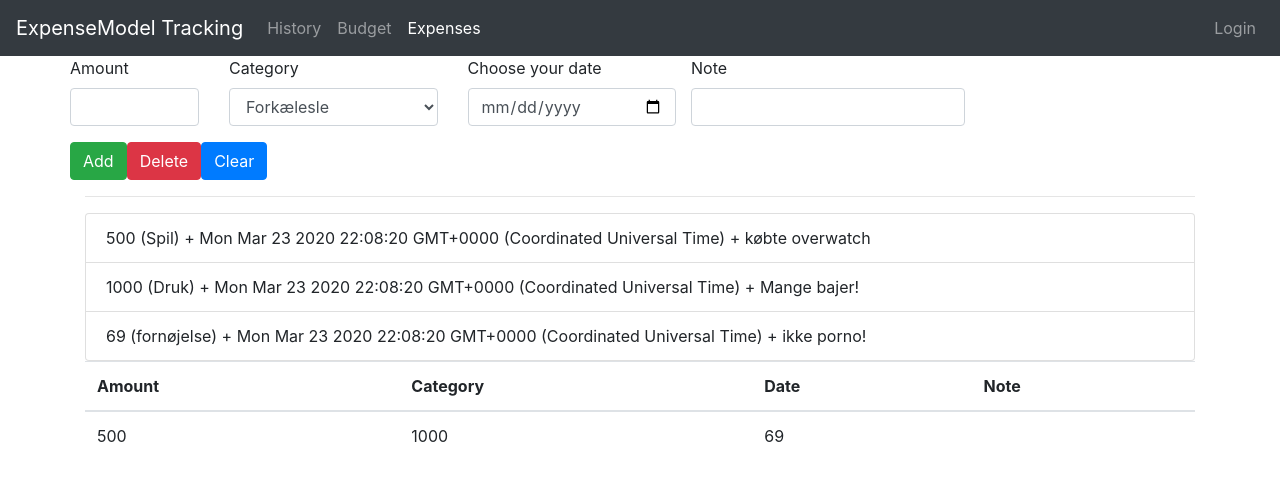
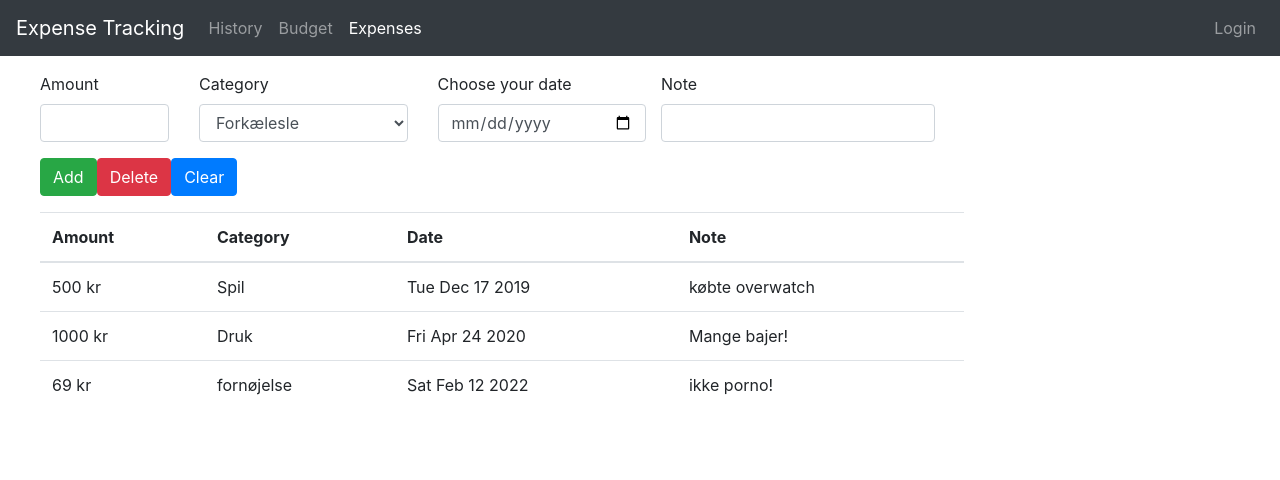
Before and after one commit to magnusbrok/Expense-Tracker-FrontEnd, an Angular app: page /expenses in a window 1280 px wide. Shown: the top 480 px of the page. Built offline with nearby package versions, Linux system fonts and the light colour scheme.

Commit message:
fixes marginfs and table on expenses

```diff
--- a/src/app/app.component.html
+++ b/src/app/app.component.html
@@ -1,8 +1,6 @@
 <app-header></app-header>
 <div class="class container">
-  <div class="class row">
-    <div class="class col md 12">
+  <div class="class row mt-3">
       <router-outlet></router-outlet>
-    </div>
   </div>
 </div>
--- a/src/app/expenses/expense.model.ts
+++ b/src/app/expenses/expense.model.ts
@@ -1,4 +1,6 @@
 export class Expense {
   constructor(public amount: number, public catagory: string, public date: Date, public note: string) {
   }
+
+
 }
--- a/src/app/expenses/expenses.component.html
+++ b/src/app/expenses/expenses.component.html
@@ -1,20 +1,10 @@
 <div class="row">
-  <div class="col-xs-10">
+  <div class="class col-xs-10">
+    <div class="row">
       <app-expense-edit></app-expense-edit>
     </div>
-</div>
-<hr>
 
-<ul class="list-group">
-  <a
-    class="list-group-item"
-    style="cursor: pointer"
-    *ngFor="let expense of expenses">
-    {{expense.amount}} ({{expense.catagory}}) + {{expense.date}} + {{expense.note}}
-  </a>
-</ul>
-
-
+    <div class="row mt-3">
       <table class="table table-hover">
         <thead>
         <tr>
@@ -25,8 +15,23 @@
         </tr>
         </thead>
         <tbody>
-  <td *ngFor="let expense of expenses">
-    {{expense.amount}}
+        <tr *ngFor="let expense of expenses">
+          <td>
+            {{expense.amount}} kr
           </td>
+          <td>
+            {{expense.catagory}}
+          </td>
+          <td>
+            {{expense.date.toDateString()}}
+          </td>
+          <td>
+            {{expense.note}}
+          </td>
+
+        </tr>
         </tbody>
       </table>
+    </div>
+  </div>
+</div>
--- a/src/app/expenses/expenses.component.ts
+++ b/src/app/expenses/expenses.component.ts
@@ -8,9 +8,9 @@ import {Expense} from './expense.model';
 })
 export class ExpensesComponent implements OnInit {
   expenses: Expense[] = [
-    new Expense(500, 'Spil', new Date(), 'købte overwatch'),
-    new Expense(1000, 'Druk', new Date(), 'Mange bajer!'),
-    new Expense(69, 'fornøjelse', new Date(), 'ikke porno!')
+    new Expense(500, 'Spil', new Date(2019, 11, 17), 'købte overwatch'),
+    new Expense(1000, 'Druk', new Date(2020, 3, 24), 'Mange bajer!'),
+    new Expense(69, 'fornøjelse', new Date(2022, 1, 12), 'ikke porno!')
   ];
 
 
--- a/src/app/header/header.component.html
+++ b/src/app/header/header.component.html
@@ -1,5 +1,5 @@
 <nav class="navbar navbar-expand-sm bg-dark navbar-dark">
-  <a class="navbar-brand" routerLink="/home-page">ExpenseModel Tracking</a>
+  <a class="navbar-brand" routerLink="/home-page">Expense Tracking</a>
   <ul class="navbar-nav">
     <li class="nav-item">
       <a class="nav-link" routerLinkActive="active" routerLink="/history">History</a>
```
Lines whose indentation alone changed are shown as unchanged.
